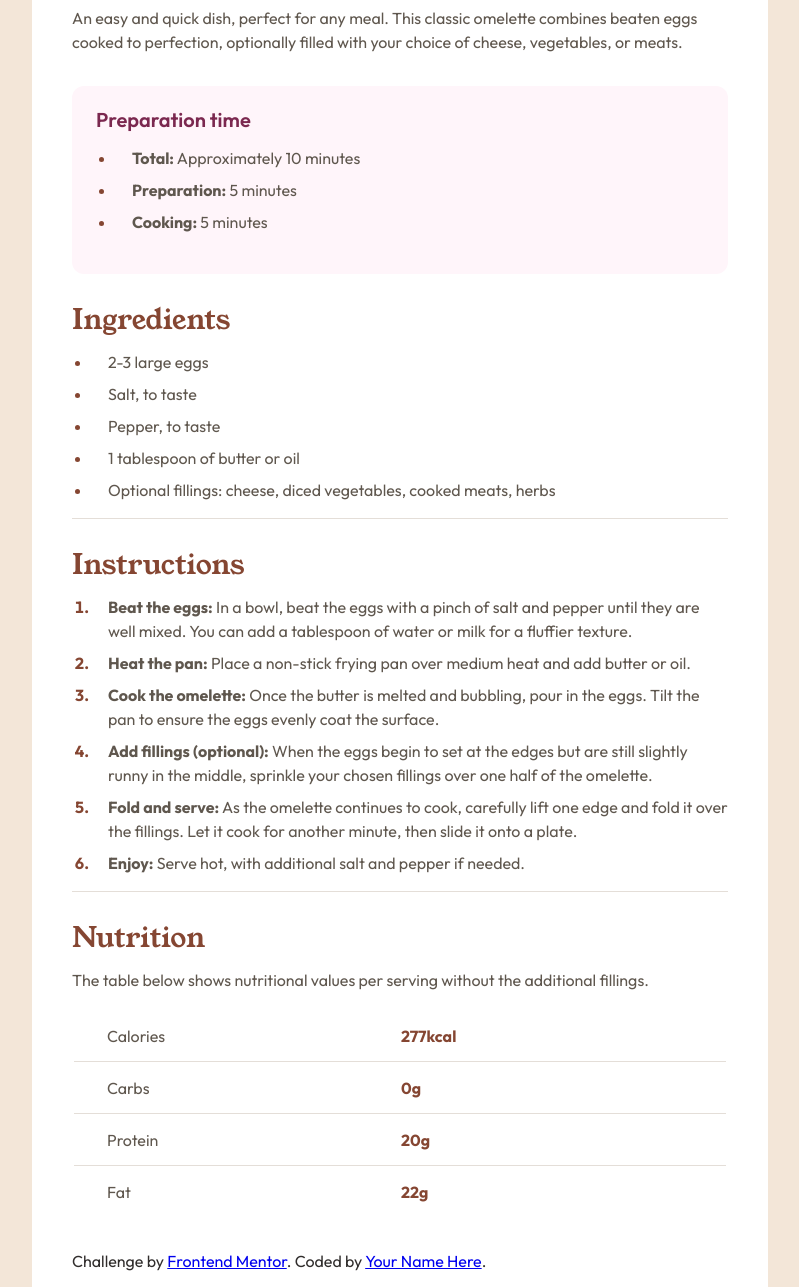
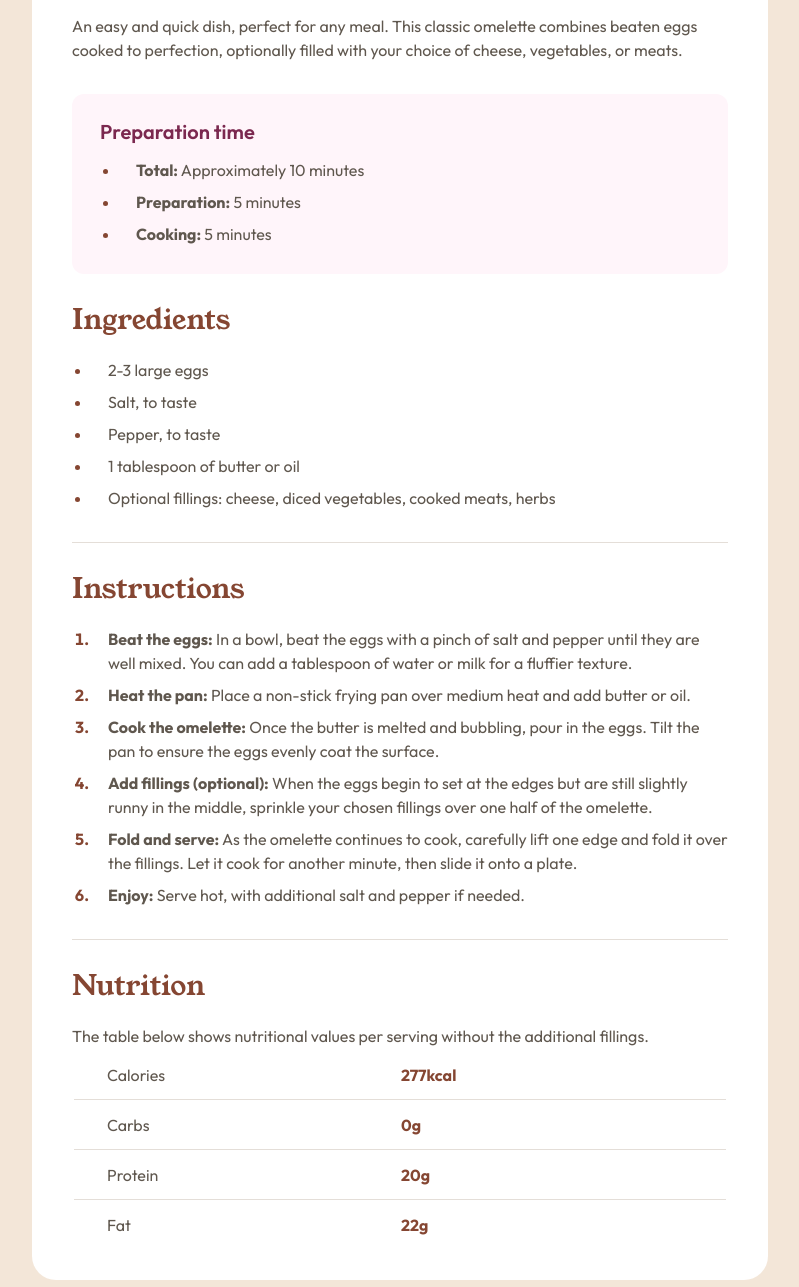
Before and after one commit to jlefebvre1997/frontent-mentor-recipe-page, a website: page index.html in a window 1280 px wide. Shown: the part 553-1840 px from the top of the page, without its empty margins (240-1039 px from the left). Drawn offline with Linux system fonts and the light colour scheme.

Commit message:
Pixel perfect stuff

```diff
--- a/assets/style/config.scss
+++ b/assets/style/config.scss
@@ -51,6 +51,6 @@ body {
   background-color: $eggshell;
 }
 
-h1, h2, h3, h4, h5, h6 {
+h1, h2, h3, h4, h5, h6, p {
   margin: 0;
 }
--- a/assets/style/main.scss
+++ b/assets/style/main.scss
@@ -29,20 +29,28 @@ main {
 
 .time {
   margin-top: 32px;
-  padding: 24px;
+  padding: 28px;
   background-color: $rose-white;
   border-radius: 12px;
 
   &__label {
     font-weight: bold;
   }
+
+  &__list {
+    margin-bottom: 0;
+  }
 }
 
 .section {
-  margin: 32px 0;
+  padding: 32px 0;
 
   &:not(:last-of-type) {
     border-bottom: 1px solid $light-grey;
+  }
+
+  &:last-of-type {
+    padding-bottom: 0;
   }
 }
 
@@ -53,7 +61,7 @@ table {
 
   tr {
     display: flex;
-    padding: 12.5px 32px;
+    padding: 11.5px 32px;
 
     * {
       flex: 1;
@@ -62,6 +70,10 @@ table {
 
     &:not(:last-of-type) {
       border-bottom: 1px solid $light-grey;
+    }
+
+    &:last-of-type {
+      padding-bottom: 0;
     }
   }
 
--- a/assets/style/typography.scss
+++ b/assets/style/typography.scss
@@ -4,6 +4,7 @@
   font-family: 'YoungSerif', sans-serif;
   line-height: 1;
   font-weight: normal;
+  margin-bottom: pxToRem(24);
 
   &--l {
     font-size: pxToRem(36);
@@ -23,6 +24,7 @@
     color: $dark-raspberry;
     font-size: pxToRem(20);
     font-weight: 600;
+    margin-bottom: pxToRem(16);
   }
 }
 
@@ -40,6 +42,7 @@
 ul, ol {
   padding: 0;
   margin-left: 20px;
+  margin-bottom: 0;
 }
 
 li {
@@ -48,6 +51,10 @@ li {
   padding-left: 16px;
   margin-bottom: 8px;
 
+  &:last-of-type {
+    margin-bottom: 0;
+  }
+
   &::marker {
     @extend .text, .text--bold;
 
--- a/index.html
+++ b/index.html
@@ -19,7 +19,7 @@
 
     <div class="content">
 
-      <h1 class="title title--l">Simple Omelette Recipe</h1>
+      <h1 class="title title--l content__title">Simple Omelette Recipe</h1>
 
       <p class="text">An easy and quick dish, perfect for any meal. This classic omelette combines beaten eggs cooked
         to perfection, optionally filled with your choice of cheese, vegetables, or meats.</p>
@@ -27,7 +27,7 @@
       <section class="time">
         <h2 class="title title--s">Preparation time</h2>
 
-        <ul>
+        <ul class="time__list">
           <li><span class="text text--bold">Total:</span> Approximately 10 minutes</li>
           <li><span class="text text--bold">Preparation:</span> 5 minutes</li>
           <li><span class="text text--bold">Cooking:</span> 5 minutes</li>
@@ -99,11 +99,6 @@
           </tr>
         </table>
       </section>
-
-      <div class="attribution">
-        Challenge by <a href="https://www.frontendmentor.io?ref=challenge" target="_blank">Frontend Mentor</a>.
-        Coded by <a href="#">Your Name Here</a>.
-      </div>
     </div>
   </main>
 </body>
```
Also changed, not shown: assets/style/main.css, 1 other file.
